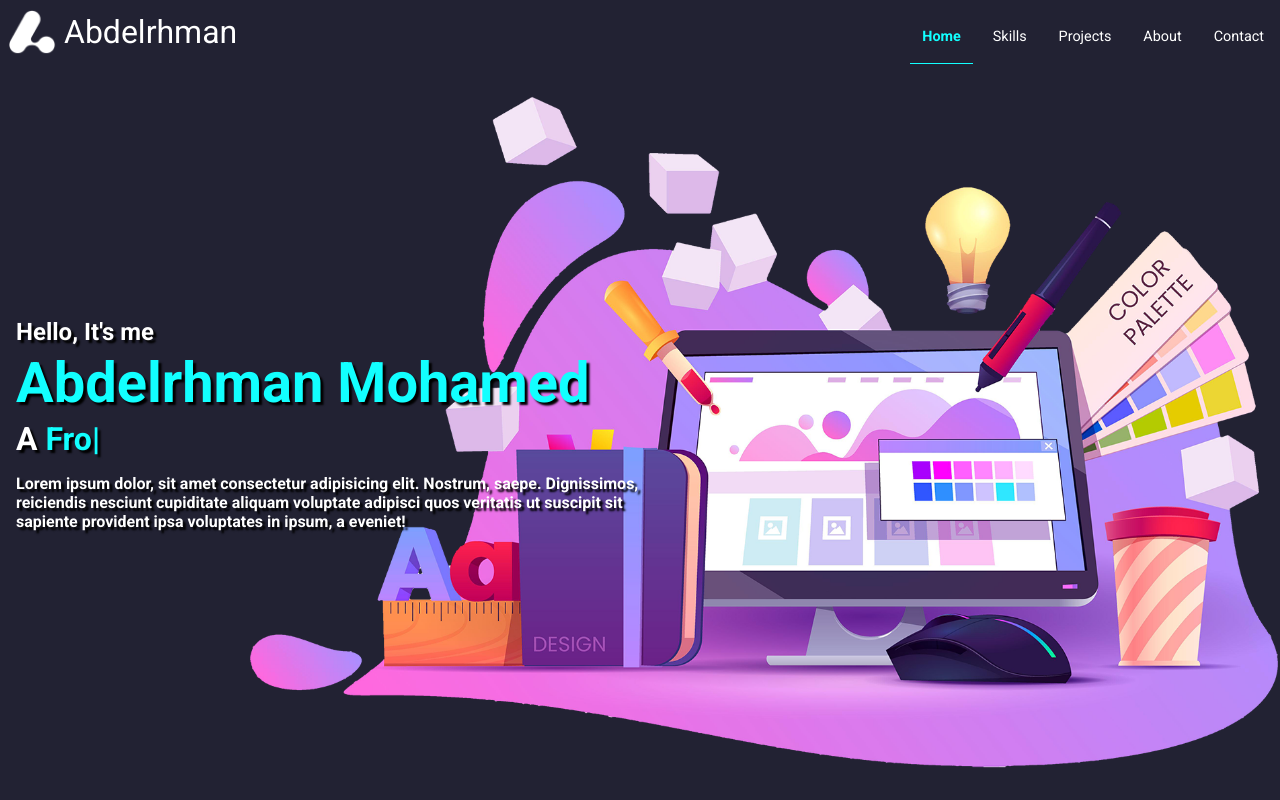
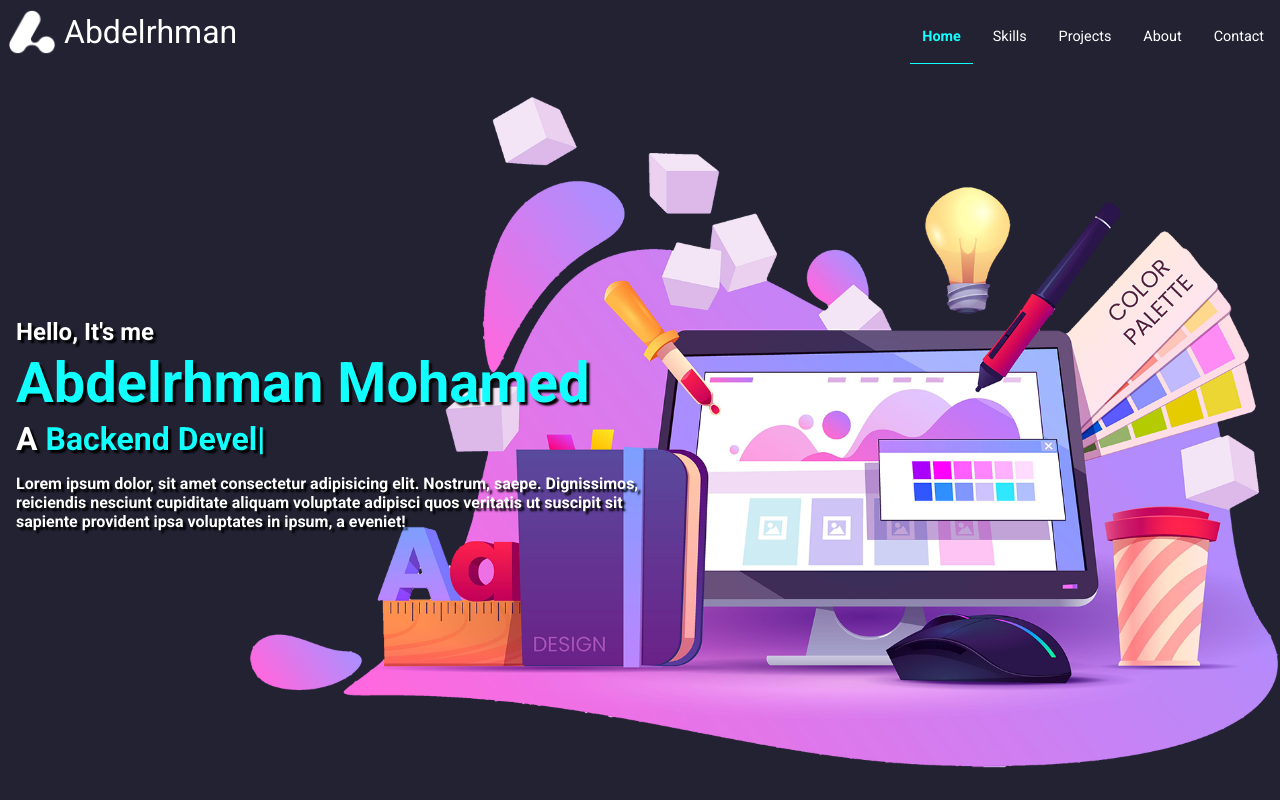
Before and after one commit to AMI2080/portfolio, an Angular app: page / in a window 1280 px wide. Built offline with nearby package versions, Linux system fonts and the light colour scheme.

Commit message:
Updating content

```diff
--- a/src/app/pages/home/home.component.html
+++ b/src/app/pages/home/home.component.html
@@ -3,7 +3,7 @@
     <div class="info">
       <div class="hi-title">Hello, It's me</div>
       <div class="name">Abdelrhman Mohamed</div>
-      <div class="title-name">A <span class="high-light" [multiStrings]="150" [strings]="['Frontend Developer']"></span></div>
+      <div class="title-name">A <span class="high-light" [multiStrings]="100" [strings]="['Frontend Developer', 'Backend Developer']"></span></div>
       <p class="short-description">Lorem ipsum dolor, sit amet consectetur adipisicing elit. Nostrum, saepe.
         Dignissimos, reiciendis nesciunt cupiditate aliquam voluptate adipisci quos veritatis ut suscipit sit sapiente
         provident ipsa voluptates in ipsum, a eveniet!</p>
```
